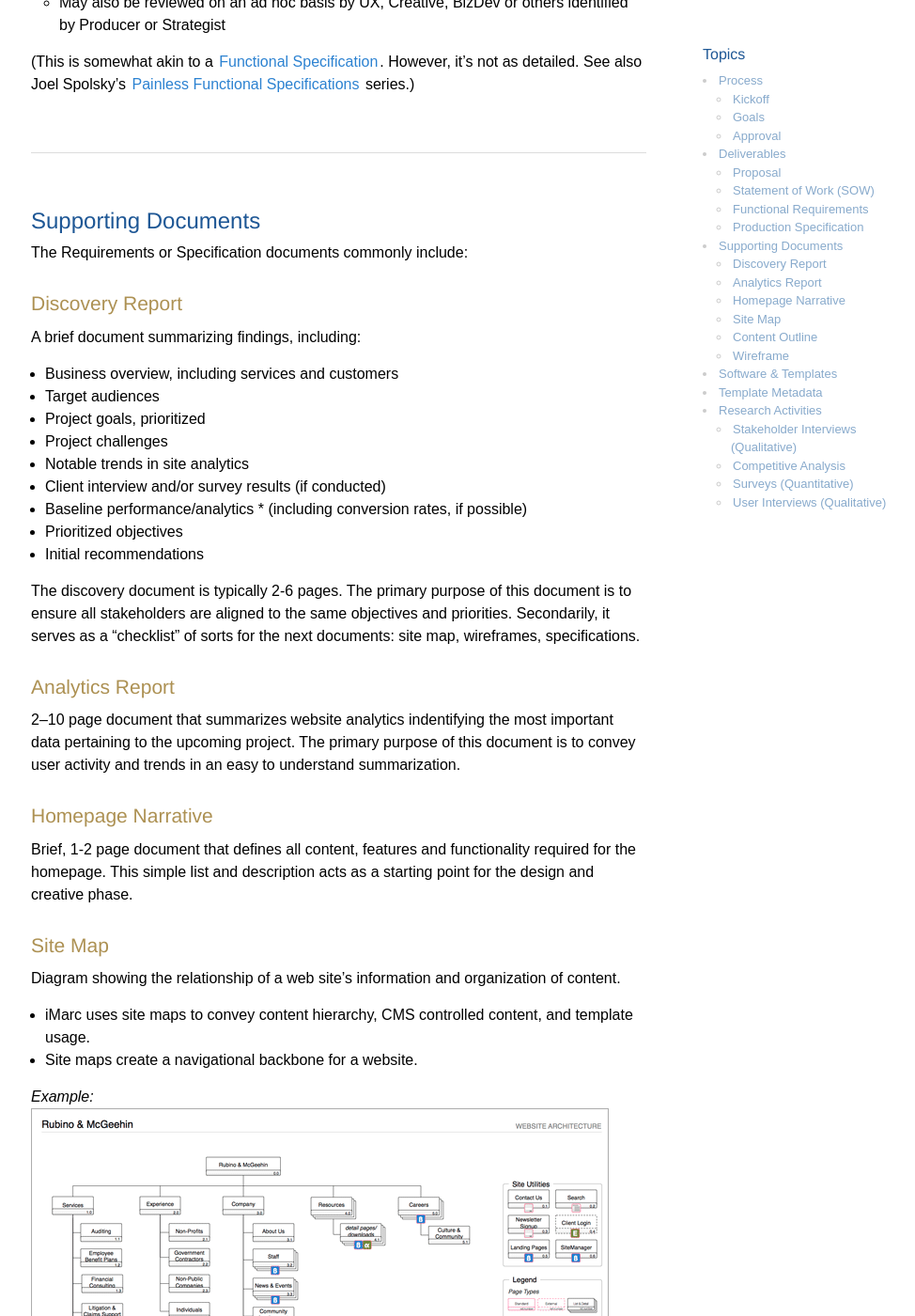
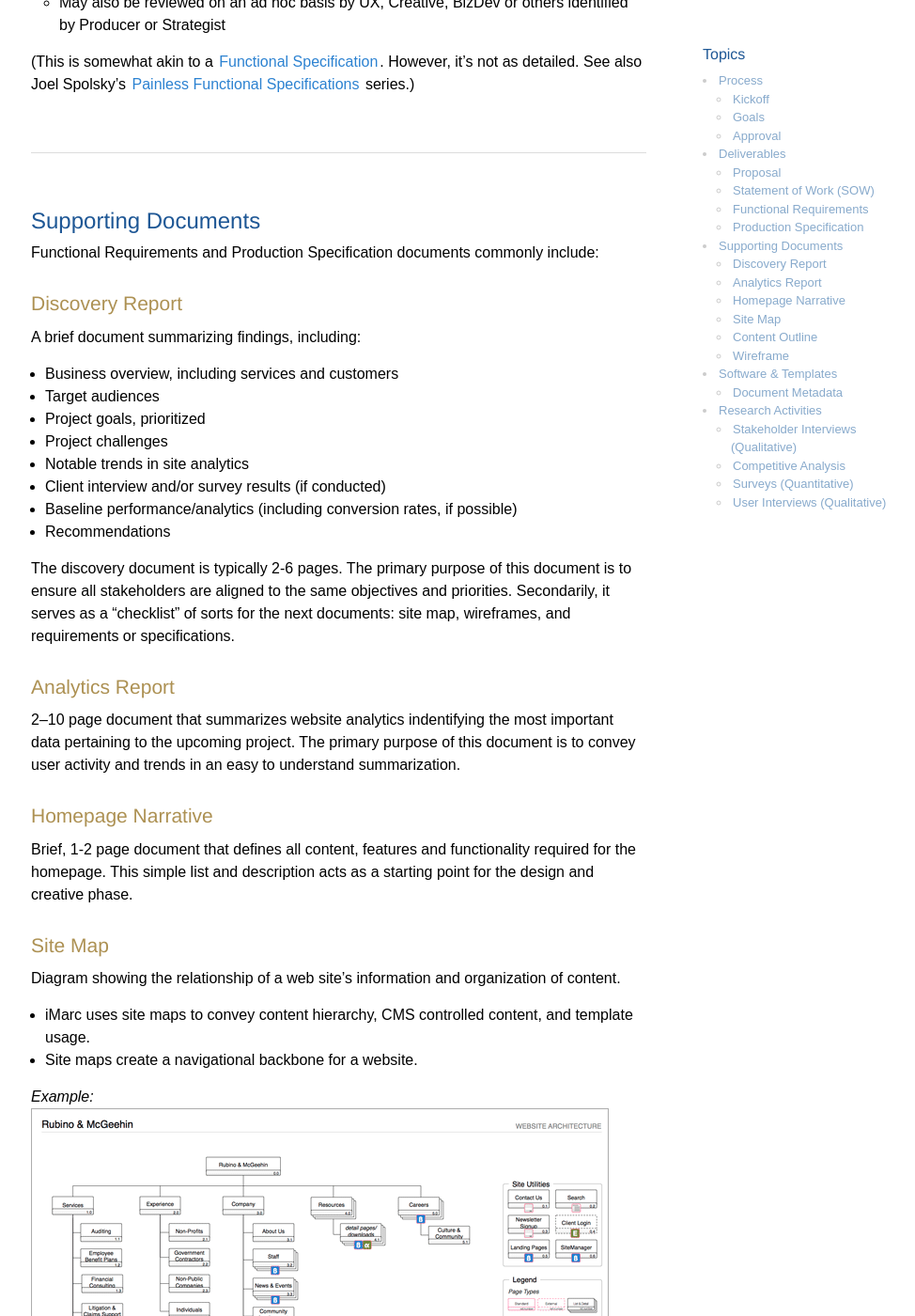
Before and after one commit to imarc/handbook, a Jekyll site: the page built from strategy.markdown, in a window 1280 px wide and 1400 px high, scrolled down 2937 px. Shown: the whole window at 94% size, without its empty margins (137-1111 px from the left). Built offline with Jekyll 4.4.1, drawn with Linux system fonts in a browser that asks for light colours; nearby versions of some CDN libraries; some of the changed text lies outside the part shown.

Commit message:
Mo' edits.

```diff
--- a/strategy.markdown
+++ b/strategy.markdown
@@ -120,7 +120,7 @@ Typically takes 90–170 person-hours to produce, including all discovery, resea
 
 ## Supporting Documents
 
-The Requirements or Specification documents commonly include:
+Functional Requirements and Production Specification documents commonly include:
 
 
 ### Discovery Report
@@ -133,11 +133,10 @@ A brief document summarizing findings, including:
  - Project challenges
  - Notable trends in site analytics
  - Client interview and/or survey results (if conducted)
- - Baseline performance/analytics * (including conversion rates, if possible)
- - Prioritized objectives
- - Initial recommendations
+ - Baseline performance/analytics (including conversion rates, if possible)
+ - Recommendations
 
-The discovery document is typically 2-6 pages. The primary purpose of this document is to ensure all stakeholders are aligned to the same objectives and priorities. Secondarily, it serves as a "checklist" of sorts for the next documents: site map, wireframes, specifications.
+The discovery document is typically 2-6 pages. The primary purpose of this document is to ensure all stakeholders are aligned to the same objectives and priorities. Secondarily, it serves as a "checklist" of sorts for the next documents: site map, wireframes, and requirements or specifications.
 
 
 ### Analytics Report
@@ -162,7 +161,7 @@ Diagram showing the relationship of a web site's information and organization of
 
 ### Content Outline
 
-The content outline supplements a Site Map. A content mimics the the organization of the site map, providing 1-2 sentences about the purpose and goal of each page.
+The content outline supplements a Site Map. A content mimics the the organization of the site map, providing 1-2 sentences about the purpose and goal of each page. Typically a component of a Functional Requirements document.
 
 *Example:*
 ![Sample Content Outline](img/content_outline.png)
@@ -198,16 +197,16 @@ We usually write reports and specifications in [Word](http://www.microsoft.com/m
 
 
 
-## Template Metadata
+### Document Metadata
 
 Strategy deliverables should contain some combination of the following meta information.
 
- - **Client Name:** Example: "iMarc LLC"
+ - **Client bame:** Example: "iMarc LLC"
  - **Document title:** What is this and what role does it play in the project? Example: "Product Detail Page Wireframe"
  - **Updated date:** When was this wireframe last updated? Example: "September 14, 2012"
  - **Version number:** A collaboration aid. Example: "v7"
  - **Author:** Each document has one author. The last person to touch the document is the author of record and is responsible for its contents. Example: "David Tufts"
- - **Revision Notes:** what changed in this revision - mainly used in requirements and specification documents
+ - **Revision notes:** What changed in this revision; mainly used in requirements and specification documents.
 
 ![Wireframe title, date, annotations](img/metadata-wireframe.png)
 
```
